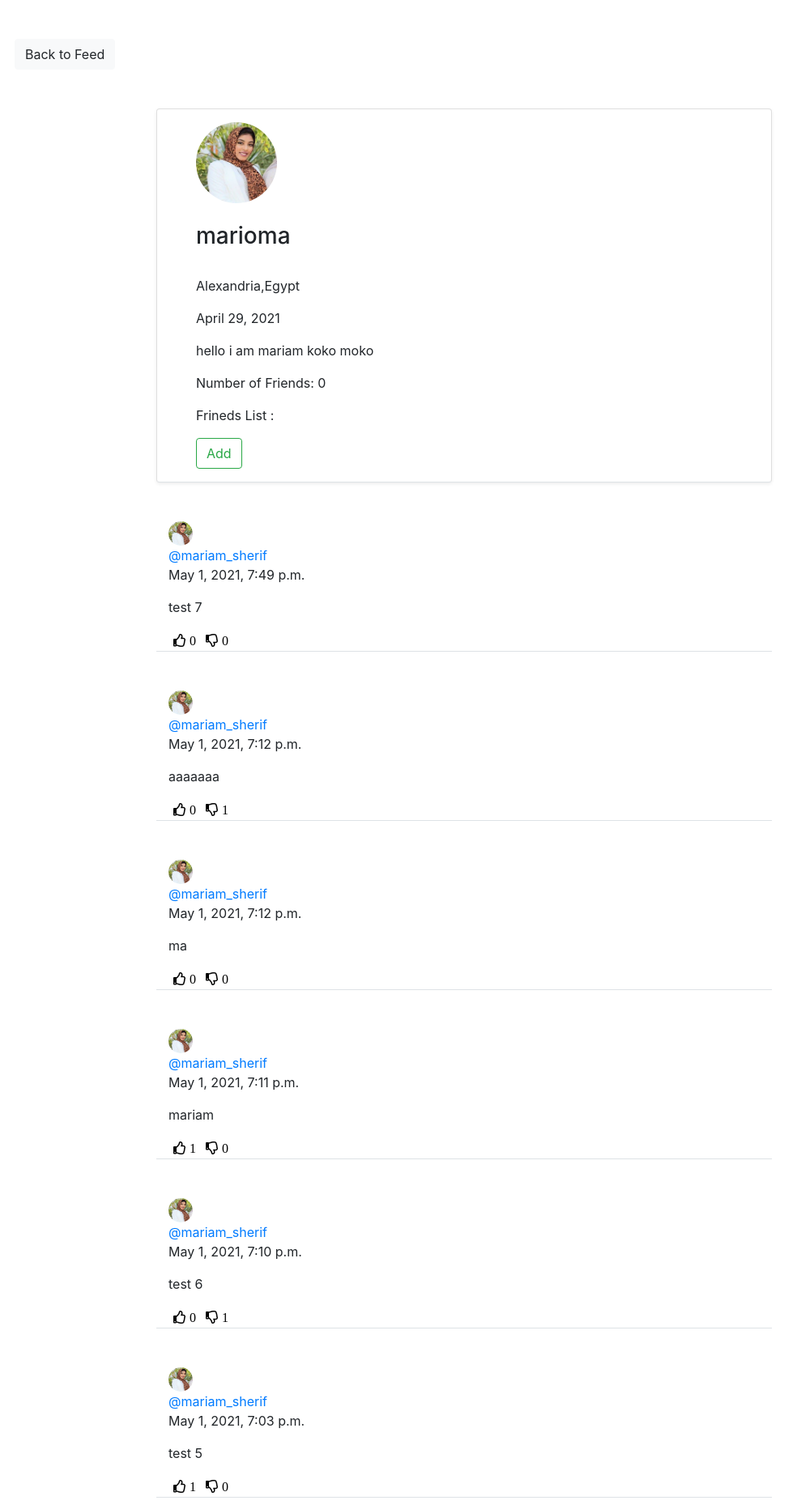
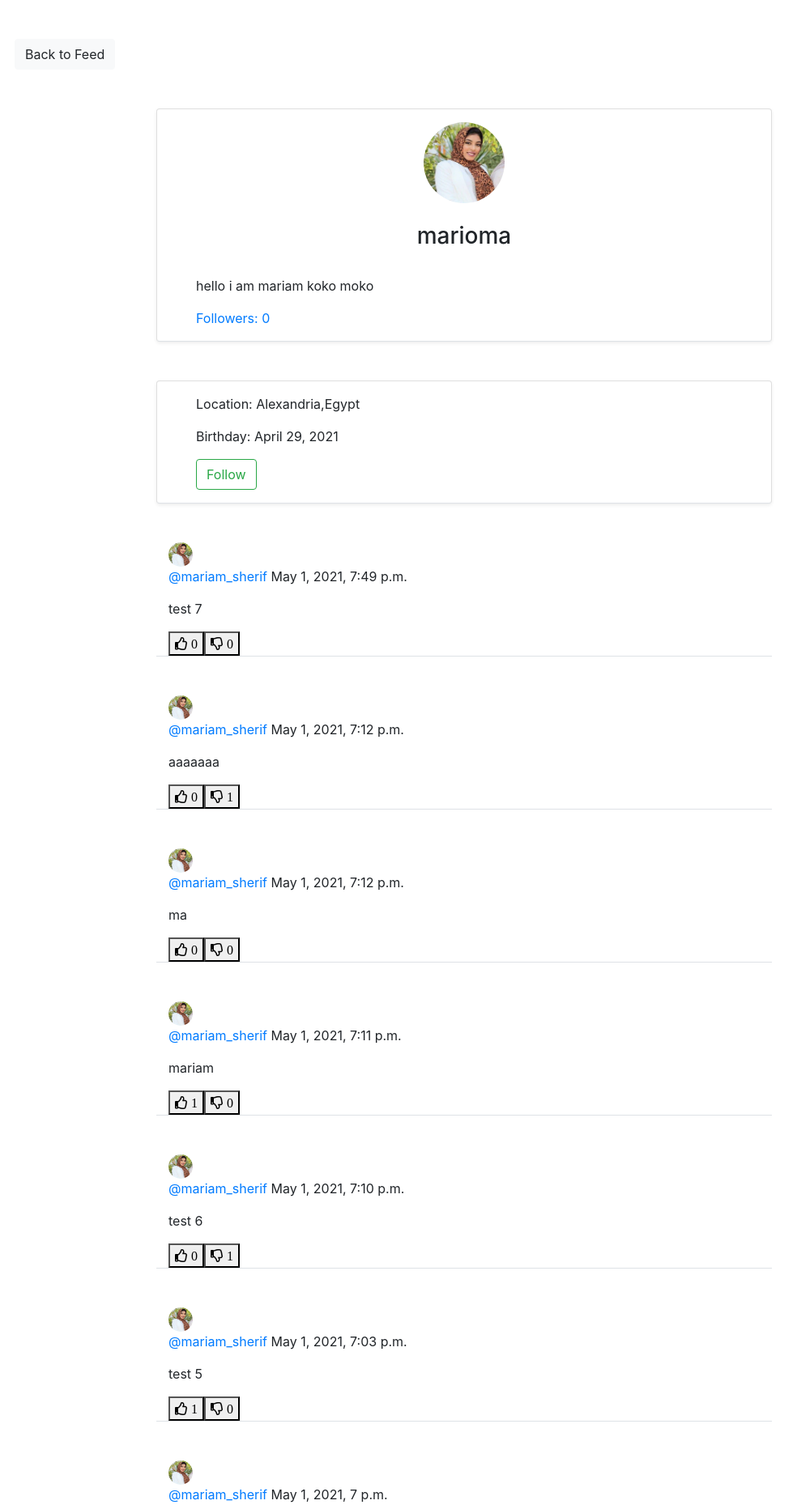
Before and after one commit to MaryemElSaeid/Social-Network-django-, a Django app: page /social/profile/8/ in a window 1280 px wide. Shown: the part 56-1920 px from the top of the page at 81% size, without its empty margins (67-1051 px from the left). Run offline with Django 3.2, Linux system fonts and the light colour scheme; data comes from the database, SQL or seed files in the repository; both versions use the stored data as it was after the commit; some libraries are stand-ins or nearby versions.

Commit message:
followerslist-Fixing styles rewan-mariam-toka

```diff
--- a/landing/templates/landing/navbar.html
+++ b/landing/templates/landing/navbar.html
@@ -31,7 +31,7 @@
                 <i class="fas fa-user"></i>
               </a>
                <div class="dropdown-menu" aria-labelledby="dropdownMenuLink">
-              <a class="dropdown-item" href="{% url 'profile' user.profile.pk %}">Profile</a>
+              <a class="dropdown-item" href="{% url 'profile' request.user.profile.pk %}">My Profile</a>
               <a class="dropdown-item" href="{% url 'account_logout' %}">Signout</a>
               </div>
               </div>
--- a/social/templates/social/profile.html
+++ b/social/templates/social/profile.html
@@ -10,63 +10,62 @@
 
     <div class="row justify-content-center mt-5">
         <div class="card shadow-sm col-md-8 col-sm-12 border-bottom px-5 pt-3">
+            <div class="text-center">
                 <img src="{{ profile.picture.url }}" class="rounded-circle" width="100" height="100" />
                 {% if profile.name %}
                 <h3 class="py-4">{{ profile.name }}
                     <span>
                         {% if request.user == user %}
-                        <a href="{% url 'profile-edit' profile.pk %}" style="color: #333"><i class="far fa-edit"></i></a>
+                            <a href="{% url 'profile-edit' profile.pk %}" class="edit-color"><i class="far fa-edit"></i></a>
                         {% endif %}
                     </span>
                     {% else %}
                     <h3 class="py-4">{{ user.username }}
                         <span>
                             {% if request.user == user %}
-                            <a href="{% url 'profile-edit' profile.pk %}" style="color: #333"><i class="far fa-edit"></i></a>
+                                <a href="{% url 'profile-edit' profile.pk %}" class="edit-color"><i class="far fa-edit"></i></a>
                             {% endif %}
                         </span>
                     </h3>
                     {% endif %}
                 </h3>
-
-            {% if profile.location %}
-            <p>{{ profile.location }}</p>
-            {% endif %}
-
-            {% if profile.birth_date %}
-            <p>{{ profile.birth_date }}</p>
-            {% endif %}
+            </div>
 
             {% if profile.bio %}
             <p>{{ profile.bio }}</p>
             {% endif %}
 
             <div class="mb-3">
-                <p>Number of Friends: {{ number_of_followers }}</p>
-                <p>Frineds List :</p>
-                <ul>
-                {% for follower in followers %}
+                <a href="{% url 'list-followers' profile.pk %}" class="post-link">Followers: {{ number_of_followers }}</a>
 
-                <li> {{ follower.username }} </li>
-                {% endfor %}
+            </div>
+        </div>
+    </div>
 
-            </ul>
+    <div class="row justify-content-center mt-5">
+        <div class="card shadow-sm col-md-8 col-sm-12 border-bottom px-5 py-3">
+            {% if profile.location %}
+            <p>Location: {{ profile.location }}</p>
+            {% endif %}
+
+            {% if profile.birth_date %}
+            <p>Birthday: {{ profile.birth_date }}</p>
+            {% endif %}
 
             {% if user == request.user %}
                 {% else %}
                 {% if is_following %}
                     <form method="POST" action="{% url 'remove-follower' profile.pk %}">
                         {% csrf_token %}
-                    <button class="btn btn-outline-danger" type="submit">Unfriend</button>
+                        <button class="btn btn-outline-danger" type="submit">Unfollow</button>
                     </form>
                     {% else %}
                     <form method="POST" action="{% url 'add-follower' profile.pk %}">
                         {% csrf_token %}
-                    <button class="btn btn-outline-success" type="submit">Add</button>
+                        <button class="btn btn-outline-success" type="submit">Follow</button>
                     </form>
                 {% endif %}
             {% endif %}
-            </div>
         </div>
     </div>
 
@@ -74,13 +73,11 @@
     <div class="row justify-content-center mt-5">
         <div class="col-md-8 col-sm-12 border-bottom">
             <div>
-                <a href="{% url 'profile' post.author.pk %}">
+                <a href="{% url 'profile' post.author.profile.pk %}">
                     <img class="rounded-circle post-img" height="30" width="30" src="{{ post.author.profile.picture.url }}" />
                 </a>
                 <p class="post-text">
-                    <a class="text-primary post-link" href="{% url 'profile' post.author.pk %}">@{{ post.author }}</a>
-                    <br>
-                    {{ post.created_on }}
+                    <a class="text-primary post-link" href="{% url 'profile' post.author.pk %}">@{{ post.author }}</a> {{ post.created_on }}
                 </p>
             </div>
             <div class="position-relative">
@@ -92,7 +89,7 @@
                 <form method="POST" action="{% url 'like' post.pk %}">
                     {% csrf_token %}
                     <input type="hidden" name="next" value="{{ request.path }}">
-                    <button style="background-color: transparent; border: none; box-shadow: none;" type="submit">
+                    <button class="remove-default-btn" type="submit">
                         <i class="far fa-thumbs-up"> <span>{{ post.likes.all.count }}</span></i>
                     </button>
                 </form>
@@ -100,7 +97,7 @@
                 <form method="POST" action="{% url 'dislike' post.pk %}">
                     {% csrf_token %}
                     <input type="hidden" name="next" value="{{ request.path }}">
-                    <button style="background-color: transparent; border: none; box-shadow: none;" type="submit">
+                    <button class="remove-default-btn" type="submit">
                         <i class="far fa-thumbs-down"> <span>{{ post.dislikes.all.count }}</span></i>
                     </button>
                 </form>
--- a/social/urls.py
+++ b/social/urls.py
@@ -1,5 +1,5 @@
 from django.urls import path
-from .views import PostListView, PostDetailView, PostEditView, PostDeleteView, CommentDeleteView, ProfileView, ProfileEditView , AddFollower , RemoveFollower , AddLike, AddDislike, UserSearch
+from .views import PostListView, PostDetailView, PostEditView, PostDeleteView, CommentDeleteView, ProfileView, ProfileEditView , AddFollower , RemoveFollower , AddLike, AddDislike, UserSearch ,ListFollowers
 
 
 
@@ -13,6 +13,7 @@
     path('post/<int:pk>/dislike', AddDislike.as_view(), name='dislike'),
     path('profile/<int:pk>/', ProfileView.as_view(), name='profile'),
     path('profile/edit/<int:pk>/', ProfileEditView.as_view(), name='profile-edit'),
+    path('profile/<int:pk>/followers/', ListFollowers.as_view(), name='list-followers'),
     path('profile/<int:pk>/followers/add', AddFollower.as_view(), name='add-follower'),
     path('profile/<int:pk>/followers/remove', RemoveFollower.as_view(), name='remove-follower'),
     path('search/', UserSearch.as_view(), name='profile-search'),
--- a/social/views.py
+++ b/social/views.py
@@ -7,6 +7,7 @@
 from .models import Post, Comment, UserProfile
 from .forms import PostForm, CommentForm
 from django.views.generic.edit import UpdateView, DeleteView
+
 
 class PostListView(LoginRequiredMixin, View):
     def get(self, request, *args, **kwargs):
@@ -22,7 +23,6 @@
         }
 
         return render(request, 'social/post_list.html', context)
-
 
     def post(self, request, *args, **kwargs):
         posts = Post.objects.all().order_by('-created_on')
@@ -109,7 +109,7 @@
         return self.request.user == post.author
 
 class ProfileView(View):
-    def get(self, request, pk, **kwargs):
+    def get(self, request, pk, *args, **kwargs):
         profile = UserProfile.objects.get(pk=pk)
         user = profile.user
         posts = Post.objects.filter(author=user).order_by('-created_on')
@@ -132,7 +132,6 @@
             'user': user,
             'profile': profile,
             'posts': posts,
-            'followers': followers,
             'number_of_followers': number_of_followers,
             'is_following': is_following,
         }
@@ -165,7 +164,6 @@
         profile.followers.remove(request.user)
 
         return redirect('profile', pk=profile.pk)
-
 
 class AddLike(LoginRequiredMixin, View):
     def post(self, request, pk, *args, **kwargs):
@@ -227,7 +225,6 @@
         next = request.POST.get('next', '/')
         return HttpResponseRedirect(next)
 
-
 class UserSearch(View):
     def get(self, request, *args, **kwargs):
         query = self.request.GET.get('query')
@@ -240,3 +237,16 @@
         }
 
         return render(request, 'social/search.html', context)
+
+
+class ListFollowers(View):
+    def get(self, request, pk, *args, **kwargs):
+        profile = UserProfile.objects.get(pk=pk)
+        followers = profile.followers.all()
+
+        context = {
+            'profile': profile,
+            'followers': followers,
+        }
+
+        return render(request, 'social/followers_list.html', context)
```
Also changed, not shown: social/templates/social/followers_list.html (added, +31 -0 lines), db.sqlite3. Lines whose indentation alone changed are shown as unchanged.
